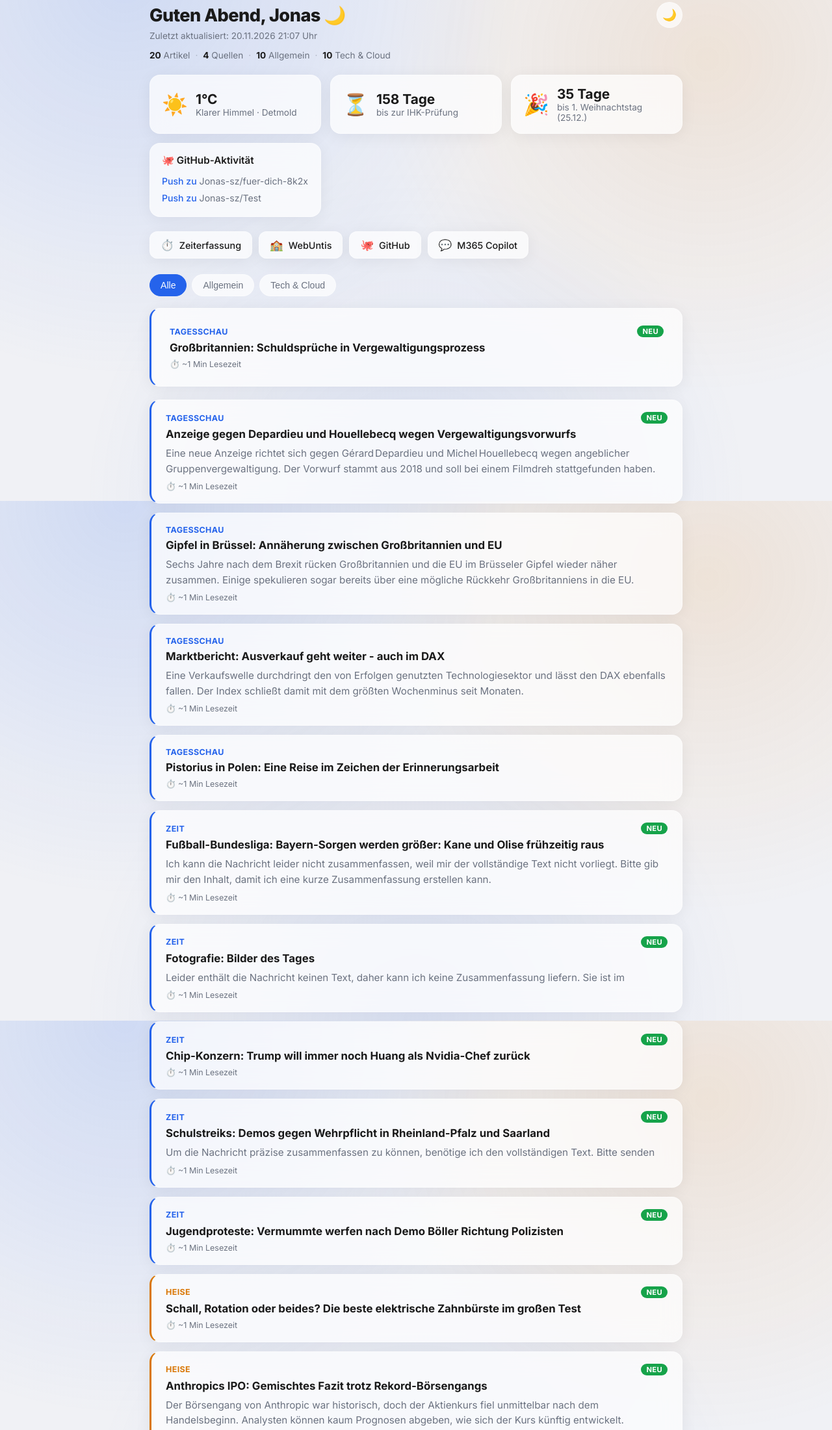
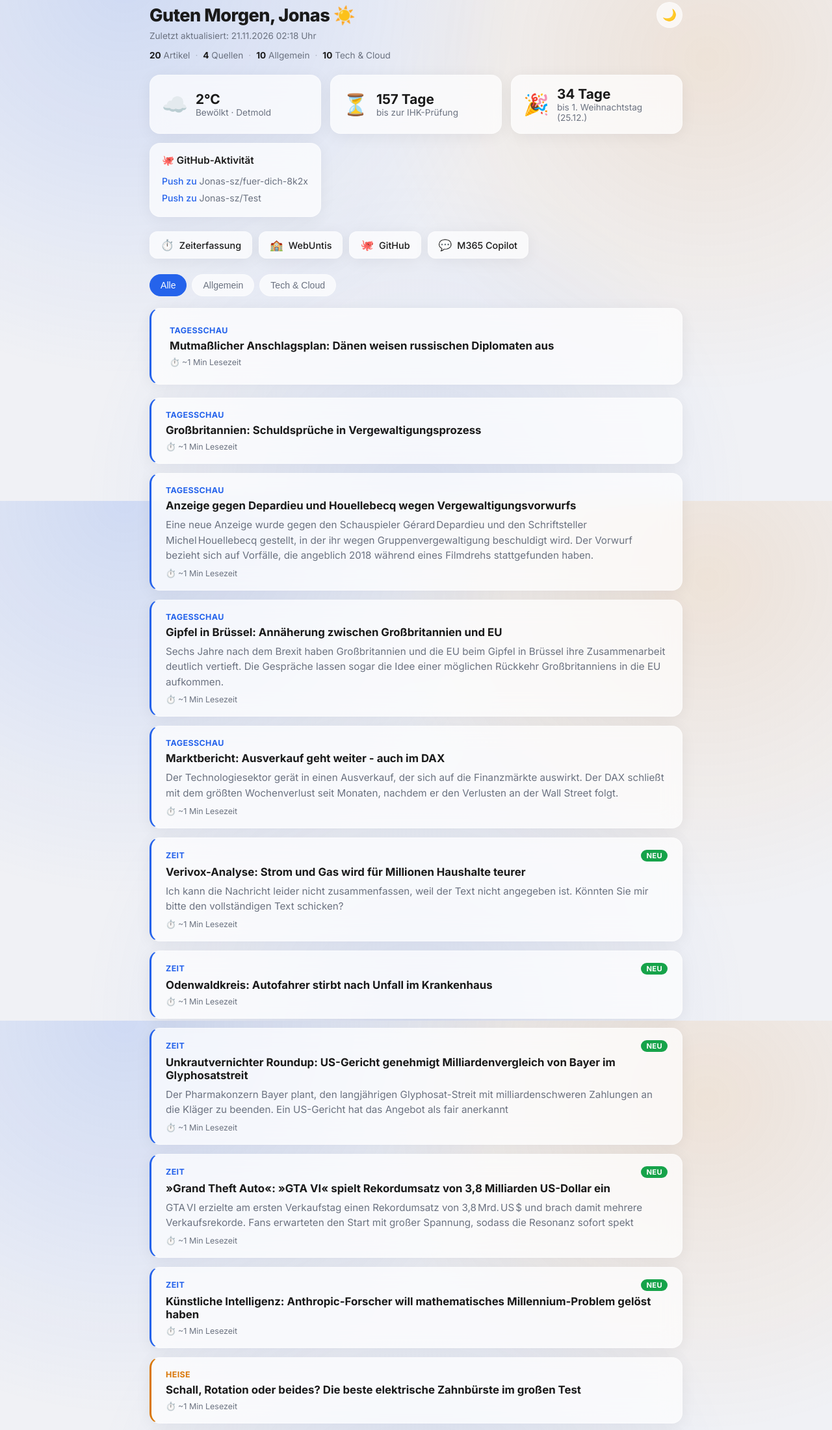
Before and after one commit to Jonas-sz/news-dashboard, a plain HTML site: page index.html in a window 1280 px wide. Shown: the part 29-2230 px from the top of the page at 65% size. Drawn offline with Linux system fonts and the light colour scheme.

Commit message:
Update news

```diff
--- a/index.html
+++ b/index.html
@@ -129,10 +129,10 @@
 <body data-theme="light">
   <div id="skeleton">📰</div>
   <div class="topbar">
-    <h1>Guten Abend, Jonas 🌙</h1>
+    <h1>Guten Morgen, Jonas ☀️</h1>
     <button class="toggle-btn" id="themeToggle" aria-label="Dark Mode umschalten">🌙</button>
   </div>
-  <p class="updated">Zuletzt aktualisiert: 20.11.2026 21:07 Uhr</p>
+  <p class="updated">Zuletzt aktualisiert: 21.11.2026 02:18 Uhr</p>
 
       <div class="stats-bar">
         <div class="stat"><strong>20</strong> Artikel</div>
@@ -147,17 +147,17 @@
   <div class="widgets">
 
         <div class="widget weather">
-          <span class="weather-icon">☀️</span>
+          <span class="weather-icon">☁️</span>
           <div>
-            <div class="weather-temp">1°C</div>
-            <div class="widget-sub">Klarer Himmel · Detmold</div>
+            <div class="weather-temp">2°C</div>
+            <div class="widget-sub">Bewölkt · Detmold</div>
           </div>
         </div>
 
         <div class="widget countdown">
           <span class="countdown-icon">⏳</span>
           <div>
-            <div class="countdown-days">158 Tage</div>
+            <div class="countdown-days">157 Tage</div>
             <div class="widget-sub">bis zur IHK-Prüfung</div>
           </div>
         </div>
@@ -165,7 +165,7 @@
         <div class="widget holiday">
           <span class="countdown-icon">🎉</span>
           <div>
-            <div class="countdown-days">35 Tage</div>
+            <div class="countdown-days">34 Tage</div>
             <div class="widget-sub">bis 1. Weihnachtstag (25.12.)</div>
           </div>
         </div>
@@ -188,9 +188,9 @@
         <div class="card hero-card" data-category="allgemein" style="animation-delay:0.0s; --cat-color:#2563eb">
           <div class="card-top">
             <div class="source">Tagesschau</div>
-            <span class="badge-new">NEU</span>
+
           </div>
-          <h3><a href="https://www.tagesschau.de/ausland/europa/joanne-young-100.html" target="_blank" rel="noopener">Großbritannien: Schuldsprüche in Vergewaltigungsprozess</a></h3>
+          <h3><a href="https://www.tagesschau.de/ausland/europa/daenemark-attentatsversuch-100.html" target="_blank" rel="noopener">Mutmaßlicher Anschlagsplan: Dänen weisen russischen Diplomaten aus</a></h3>
           <p></p>
           <div class="read-time">⏱️ ~1 Min Lesezeit</div>
         </div>
@@ -198,10 +198,10 @@
         <div class="card" data-category="allgemein" style="animation-delay:0.05s; --cat-color:#2563eb">
           <div class="card-top">
             <div class="source">Tagesschau</div>
-            <span class="badge-new">NEU</span>
+
           </div>
-          <h3><a href="https://www.tagesschau.de/ausland/europa/frankreich-vergewaltigungsvorwuerfe-depardieu-houellebecq-100.html" target="_blank" rel="noopener">Anzeige gegen Depardieu und Houellebecq wegen Vergewaltigungsvorwurfs</a></h3>
-          <p>Eine neue Anzeige richtet sich gegen Gérard Depardieu und Michel Houellebecq wegen angeblicher Gruppenvergewaltigung. Der Vorwurf stammt aus 2018 und soll bei einem Filmdreh stattgefunden haben.</p>
+          <h3><a href="https://www.tagesschau.de/ausland/europa/joanne-young-100.html" target="_blank" rel="noopener">Großbritannien: Schuldsprüche in Vergewaltigungsprozess</a></h3>
+          <p></p>
           <div class="read-time">⏱️ ~1 Min Lesezeit</div>
         </div>
         <div class="card" data-category="allgemein" style="animation-delay:0.1s; --cat-color:#2563eb">
@@ -209,8 +209,8 @@
             <div class="source">Tagesschau</div>
 
           </div>
-          <h3><a href="https://www.tagesschau.de/ausland/eu-uk-gipfel-102.html" target="_blank" rel="noopener">Gipfel in Brüssel: Annäherung zwischen Großbritannien und EU</a></h3>
-          <p>Sechs Jahre nach dem Brexit rücken Großbritannien und die EU im Brüsseler Gipfel wieder näher zusammen. Einige spekulieren sogar bereits über eine mögliche Rückkehr Großbritanniens in die EU.</p>
+          <h3><a href="https://www.tagesschau.de/ausland/europa/frankreich-vergewaltigungsvorwuerfe-depardieu-houellebecq-100.html" target="_blank" rel="noopener">Anzeige gegen Depardieu und Houellebecq wegen Vergewaltigungsvorwurfs</a></h3>
+          <p>Eine neue Anzeige wurde gegen den Schauspieler Gérard Depardieu und den Schriftsteller Michel Houellebecq gestellt, in der ihr wegen Gruppenvergewaltigung beschuldigt wird. Der Vorwurf bezieht sich auf Vorfälle, die angeblich 2018 während eines Filmdrehs stattgefunden haben.</p>
           <div class="read-time">⏱️ ~1 Min Lesezeit</div>
         </div>
         <div class="card" data-category="allgemein" style="animation-delay:0.15000000000000002s; --cat-color:#2563eb">
@@ -218,8 +218,8 @@
             <div class="source">Tagesschau</div>
 
           </div>
-          <h3><a href="https://www.tagesschau.de/wirtschaft/finanzen/marktberichte/marktbericht-dax-dow-anthropic-102.html" target="_blank" rel="noopener">Marktbericht: Ausverkauf geht weiter - auch im DAX</a></h3>
-          <p>Eine Verkaufswelle durchdringt den von Erfolgen genutzten Technologiesektor und lässt den DAX ebenfalls fallen. Der Index schließt damit mit dem größten Wochenminus seit Monaten.</p>
+          <h3><a href="https://www.tagesschau.de/ausland/eu-uk-gipfel-102.html" target="_blank" rel="noopener">Gipfel in Brüssel: Annäherung zwischen Großbritannien und EU</a></h3>
+          <p>Sechs Jahre nach dem Brexit haben Großbritannien und die EU beim Gipfel in Brüssel ihre Zusammenarbeit deutlich vertieft. Die Gespräche lassen sogar die Idee einer möglichen Rückkehr Großbritanniens in die EU aufkommen.</p>
           <div class="read-time">⏱️ ~1 Min Lesezeit</div>
         </div>
         <div class="card" data-category="allgemein" style="animation-delay:0.2s; --cat-color:#2563eb">
@@ -227,8 +227,8 @@
             <div class="source">Tagesschau</div>
 
           </div>
-          <h3><a href="https://www.tagesschau.de/inland/innenpolitik/pistorius-polen-gedenken-100.html" target="_blank" rel="noopener">Pistorius in Polen: Eine Reise im Zeichen der Erinnerungsarbeit</a></h3>
-          <p></p>
+          <h3><a href="https://www.tagesschau.de/wirtschaft/finanzen/marktberichte/marktbericht-dax-dow-anthropic-102.html" target="_blank" rel="noopener">Marktbericht: Ausverkauf geht weiter - auch im DAX</a></h3>
+          <p>Der Technologiesektor gerät in einen Ausverkauf, der sich auf die Finanzmärkte auswirkt. Der DAX schließt mit dem größten Wochenverlust seit Monaten, nachdem er den Verlusten an der Wall Street folgt.</p>
           <div class="read-time">⏱️ ~1 Min Lesezeit</div>
         </div>
         <div class="card" data-category="allgemein" style="animation-delay:0.25s; --cat-color:#2563eb">
@@ -236,8 +236,8 @@
             <div class="source">Zeit</div>
             <span class="badge-new">NEU</span>
           </div>
-          <h3><a href="https://www.zeit.de/news/2026-11/20/schreck-fuer-bayern-kane-frueh-verletzt-raus" target="_blank" rel="noopener">Fußball-Bundesliga: Bayern-Sorgen werden größer: Kane und Olise frühzeitig raus</a></h3>
-          <p>Ich kann die Nachricht leider nicht zusammenfassen, weil mir der vollständige Text nicht vorliegt. Bitte gib mir den Inhalt, damit ich eine kurze Zusammenfassung erstellen kann.</p>
+          <h3><a href="https://www.zeit.de/news/2026-11/21/strom-und-gas-wird-fuer-millionen-haushalte-teurer" target="_blank" rel="noopener">Verivox-Analyse: Strom und Gas wird für Millionen Haushalte teurer</a></h3>
+          <p>Ich kann die Nachricht leider nicht zusammenfassen, weil der Text nicht angegeben ist. Könnten Sie mir bitte den vollständigen Text schicken?</p>
           <div class="read-time">⏱️ ~1 Min Lesezeit</div>
         </div>
         <div class="card" data-category="allgemein" style="animation-delay:0.30000000000000004s; --cat-color:#2563eb">
@@ -245,8 +245,8 @@
             <div class="source">Zeit</div>
             <span class="badge-new">NEU</span>
           </div>
-          <h3><a href="https://www.zeit.de/news/2026-11/20/bilder-des-tages" target="_blank" rel="noopener">Fotografie: Bilder des Tages</a></h3>
-          <p>Leider enthält die Nachricht keinen Text, daher kann ich keine Zusammenfassung liefern. Sie ist im</p>
+          <h3><a href="https://www.zeit.de/news/2026-11/21/autofahrer-stirbt-nach-unfall-im-krankenhaus" target="_blank" rel="noopener">Odenwaldkreis: Autofahrer stirbt nach Unfall im Krankenhaus</a></h3>
+          <p></p>
           <div class="read-time">⏱️ ~1 Min Lesezeit</div>
         </div>
         <div class="card" data-category="allgemein" style="animation-delay:0.35000000000000003s; --cat-color:#2563eb">
@@ -254,8 +254,8 @@
             <div class="source">Zeit</div>
             <span class="badge-new">NEU</span>
           </div>
-          <h3><a href="https://www.zeit.de/news/2026-11/20/trump-will-immer-noch-huang-als-nvidia-chef-zurueck" target="_blank" rel="noopener">Chip-Konzern: Trump will immer noch Huang als Nvidia-Chef zurück</a></h3>
-          <p></p>
+          <h3><a href="https://www.zeit.de/wirtschaft/unternehmen/2026-11/bayer-usa-roundup-glyphosat-sammelklage-monsanto-gericht-gebilligt" target="_blank" rel="noopener">Unkrautvernichter Roundup: US-Gericht genehmigt Milliardenvergleich von Bayer im Glyphosatstreit</a></h3>
+          <p>Der Pharmakonzern Bayer plant, den langjährigen Glyphosat-Streit mit milliardenschweren Zahlungen an die Kläger zu beenden. Ein US-Gericht hat das Angebot als fair anerkannt</p>
           <div class="read-time">⏱️ ~1 Min Lesezeit</div>
         </div>
         <div class="card" data-category="allgemein" style="animation-delay:0.4s; --cat-color:#2563eb">
@@ -263,8 +263,8 @@
             <div class="source">Zeit</div>
             <span class="badge-new">NEU</span>
           </div>
-          <h3><a href="https://www.zeit.de/news/2026-11/20/demos-gegen-wehrpflicht-in-rheinland-pfalz-und-saarland" target="_blank" rel="noopener">Schulstreiks: Demos gegen Wehrpflicht in Rheinland-Pfalz und Saarland</a></h3>
-          <p>Um die Nachricht präzise zusammenfassen zu können, benötige ich den vollständigen Text. Bitte senden</p>
+          <h3><a href="https://www.zeit.de/digital/games/2026-11/grand-theft-auto-vi-gta-6-rockstar-games-verkaufszahlen-umsatz" target="_blank" rel="noopener">»Grand Theft Auto«: »GTA VI« spielt Rekordumsatz von 3,8 Milliarden US-Dollar ein</a></h3>
+          <p>GTA VI erzielte am ersten Verkaufstag einen Rekordumsatz von 3,8 Mrd. US $ und brach damit mehrere Verkaufsrekorde. Fans erwarteten den Start mit großer Spannung, sodass die Resonanz sofort spekt</p>
           <div class="read-time">⏱️ ~1 Min Lesezeit</div>
         </div>
         <div class="card" data-category="allgemein" style="animation-delay:0.45s; --cat-color:#2563eb">
@@ -272,14 +272,14 @@
             <div class="source">Zeit</div>
             <span class="badge-new">NEU</span>
           </div>
-          <h3><a href="https://www.zeit.de/news/2026-11/20/gen-z-regelt-demonstration-in-hamburg-durch-innenstadt" target="_blank" rel="noopener">Jugendproteste: Vermummte werfen nach Demo Böller Richtung Polizisten</a></h3>
+          <h3><a href="https://www.zeit.de/wissenschaft/2026-11/riemannsche-vermutung-levent-alpoege-anthropic-ki-mathematik" target="_blank" rel="noopener">Künstliche Intelligenz: Anthropic-Forscher will mathematisches Millennium-Problem gelöst haben</a></h3>
           <p></p>
           <div class="read-time">⏱️ ~1 Min Lesezeit</div>
         </div>
         <div class="card" data-category="tech" style="animation-delay:0.5s; --cat-color:#d97706">
           <div class="card-top">
             <div class="source">Heise</div>
-            <span class="badge-new">NEU</span>
+
           </div>
           <h3><a href="https://www.heise.de/bestenlisten/testsieger/schall-rotation-oder-beides-die-beste-elektrische-zahnbuerste-im-grossen-test/v70fyrr?wt_mc=rss.red.ho.ho.atom.beitrag.beitrag" target="_blank" rel="noopener">Schall, Rotation oder beides? Die beste elektrische Zahnbürste im großen Test</a></h3>
           <p></p>
@@ -288,10 +288,10 @@
         <div class="card" data-category="tech" style="animation-delay:0.55s; --cat-color:#d97706">
           <div class="card-top">
             <div class="source">Heise</div>
-            <span class="badge-new">NEU</span>
+
           </div>
           <h3><a href="https://www.heise.de/news/Anthropics-IPO-Gemischtes-Fazit-trotz-Rekord-Boersengangs-11528169.html?wt_mc=rss.red.ho.ho.atom.beitrag.beitrag" target="_blank" rel="noopener">Anthropics IPO: Gemischtes Fazit trotz Rekord-Börsengangs</a></h3>
-          <p>Der Börsengang von Anthropic war historisch, doch der Aktienkurs fiel unmittelbar nach dem Handelsbeginn. Analysten können kaum Prognosen abgeben, wie sich der Kurs künftig entwickelt.</p>
+          <p>Der Börsengang von Anthropic war historisch, jedoch fiel der Aktienkurs sofort nach Handelsbeginn. Analysten bleiben unsicher und geben kaum Prognosen für die weitere Entwicklung.</p>
           <div class="read-time">⏱️ ~1 Min Lesezeit</div>
         </div>
         <div class="card" data-category="tech" style="animation-delay:0.6000000000000001s; --cat-color:#d97706">
@@ -324,19 +324,19 @@
         <div class="card" data-category="tech" style="animation-delay:0.75s; --cat-color:#d97706">
           <div class="card-top">
             <div class="source">Golem</div>
-            <span class="badge-new">NEU</span>
+
           </div>
           <h3><a href="https://www.golem.de/news/tesla-assisted-driving-tesla-darf-in-italien-schon-autonom-fahren-2611-215496.html" target="_blank" rel="noopener">Tesla Assisted Driving: Tesla darf in Italien schon autonom fahren</a></h3>
-          <p>Italien erlaubt Teslas Assistenzfahrsystem bereits zu fahren und ist damit das erste große EU‑Land, das diese Maßnahme unterstützt. Der</p>
+          <p>Italien erlaubt Teslas Fahrassistenzsystem als erstes großes EU-Land</p>
           <div class="read-time">⏱️ ~1 Min Lesezeit</div>
         </div>
         <div class="card" data-category="tech" style="animation-delay:0.8s; --cat-color:#d97706">
           <div class="card-top">
             <div class="source">Golem</div>
-            <span class="badge-new">NEU</span>
+
           </div>
           <h3><a href="https://www.golem.de/news/abbau-db-systel-beschaeftigte-protestieren-mit-flood-the-office-fuer-homeoffice-2611-215498.html" target="_blank" rel="noopener">Abbau: DB-Systel-Beschäftigte protestieren mit Flood the Office für Homeoffice</a></h3>
-          <p>Die Deutsche Bahn plant, ihre Belegschaft zurück ins Büro zu holen, hat jedoch noch keine Schreibtische bereitgestellt. In einer Protestaktion haben die Beschäftigten daher auf den Fluren gearbeitet.</p>
+          <p>Die Deutsche Bahn plant die Rückkehr der Belegschaft ins Büro, doch es fehlen die notwendigen Schreibtische. Angesichts dessen protestierten DB‑Systel-Mitarbeiter, indem sie auf den Fluren arbeiteten.</p>
           <div class="read-time">⏱️ ~1 Min Lesezeit</div>
         </div>
         <div class="card" data-category="tech" style="animation-delay:0.8500000000000001s; --cat-color:#d97706">
@@ -345,7 +345,7 @@
 
           </div>
           <h3><a href="https://www.golem.de/news/anzeige-schweizer-taschenmesser-mit-zange-bei-amazon-guenstiger-als-im-90-tage-schnitt-2611-215495.html" target="_blank" rel="noopener">Anzeige: Schweizer Taschenmesser mit Zange bei Amazon günstiger als im 90-Tage-Schnitt</a></h3>
-          <p>Bei Amazon sind zwei Schweizer Taschenmesser mit Zange zum besten Vergleichspreis erhältlich – günstiger als der 90‑Tage‑Schnitt. Zusätzlich gibt es attraktive</p>
+          <p>Bei Amazon sind zwei Schweizer Taschenmesser mit Zange derzeit zum günstigsten Preis im 90‑Tage‑Schnitt verfügbar. Zusätzlich werden spannende Black‑Friday‑Deals angeboten.</p>
           <div class="read-time">⏱️ ~1 Min Lesezeit</div>
         </div>
         <div class="card" data-category="tech" style="animation-delay:0.9s; --cat-color:#d97706">
@@ -354,7 +354,7 @@
 
           </div>
           <h3><a href="https://www.golem.de/news/digital-networks-cyber-security-act-telekom-fordert-bundesregierung-zum-widerstand-gegen-eu-auf-2611-215494.html" target="_blank" rel="noopener">Digital Networks / Cyber Security Act: Telekom fordert Bundesregierung zum Widerstand gegen EU auf</a></h3>
-          <p>Die EU plant, Kupferleitungen abzuschalten und chinesische Technologieanbieter weitgehend auszuschließen. Die Telekom hält diese Maßnahmen für rechtswidrig und fordert die Bundesregierung auf, dagegen Widerstand zu leisten.</p>
+          <p></p>
           <div class="read-time">⏱️ ~1 Min Lesezeit</div>
         </div>
         <div class="card" data-category="tech" style="animation-delay:0.9500000000000001s; --cat-color:#d97706">
@@ -363,7 +363,7 @@
 
           </div>
           <h3><a href="https://www.golem.de/news/anzeige-microsoft-purview-sensible-unternehmensdaten-schuetzen-2611-215384.html" target="_blank" rel="noopener">Anzeige: Microsoft Purview: Sensible Unternehmensdaten schützen</a></h3>
-          <p>Microsoft Purview schützt sensible Unternehmensdaten in Microsoft 365.</p>
+          <p>Microsoft Purview schützt sensible Unternehmensdaten in Microsoft 365, indem es Sensitivity‑Labels, DLP‑Richtlinien und Insider‑Risk‑Management unterstützt. Ein</p>
           <div class="read-time">⏱️ ~1 Min Lesezeit</div>
         </div>
 
```
